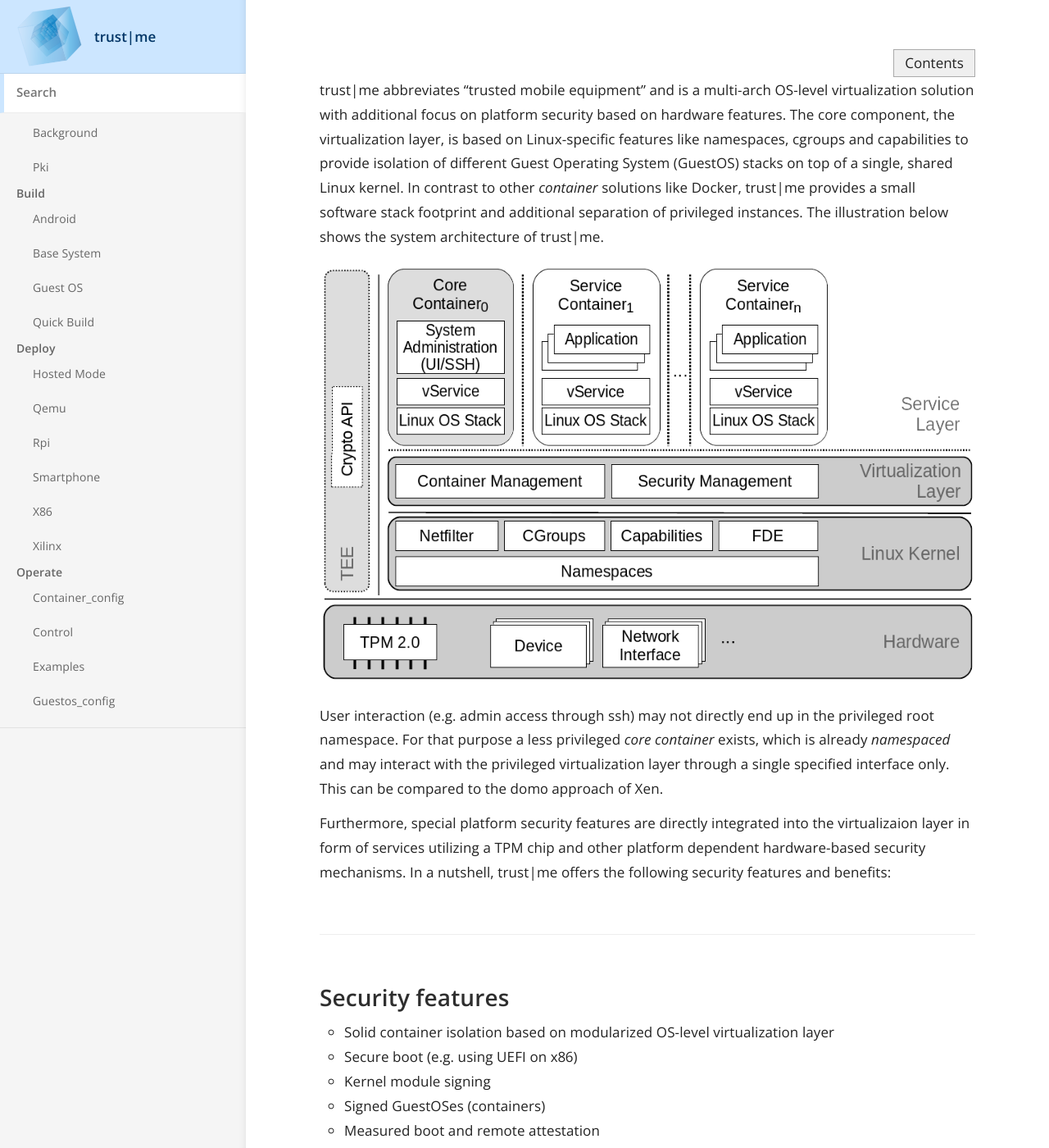
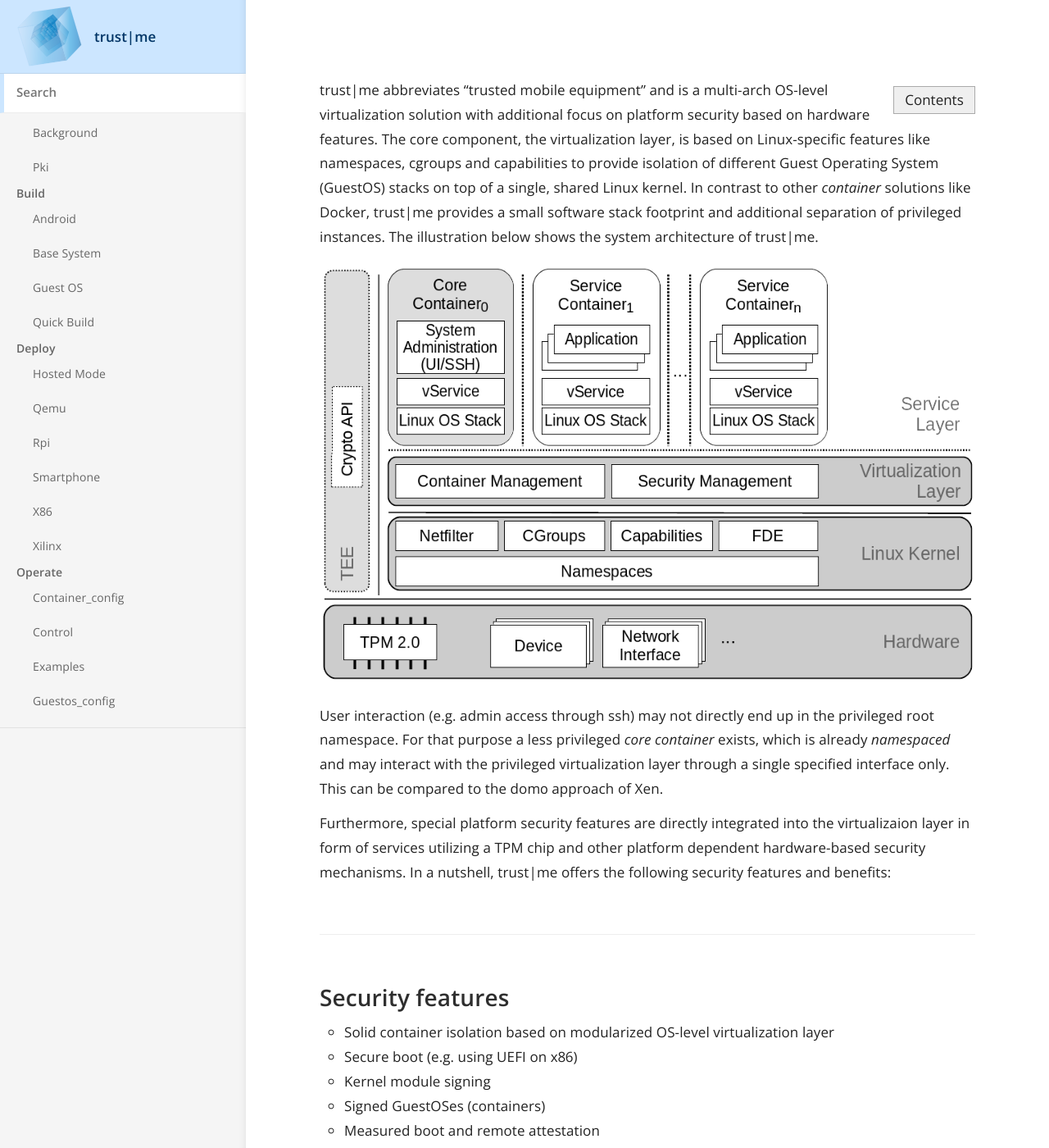
Before and after one commit to trustm3/trustm3.github.io, a Jekyll site: the page built from index.md, in a window 1280 px wide and 1400 px high. Shown: the whole window at 82% size. Built offline with Jekyll 4.4.1, drawn with Linux system fonts in a browser that asks for light colours.

Commit message:
_sass/_layout.css Make toc button same height as h1

```diff
--- a/_sass/_layout.scss
+++ b/_sass/_layout.scss
@@ -480,19 +480,21 @@ img {
 #markdown-toc
 {
     border: 1px solid #aaa;
+    margin-top: 5px;
     margin-left: 1em;
     padding-left: 1.5em;
     padding-right: 1.5em;
-    padding-top: 1em;
+    padding-top: 1.5em;
     padding-bottom: 1em;
     /* list-style: none; */
     display: none;
     width: 240px;
     position: sticky;
-    top: 3em;
+    top: 55px;
     float: right;
     background-color: #ffffff;
     z-index: 100;
+    clear:both;
 }
 
 #tocbtn
@@ -505,5 +507,5 @@ img {
     border: 1px solid #aaa;
     width: 100px;
     float: right;
-    margin-top: -35px;
+    margin-top: 10px;
 }
```
